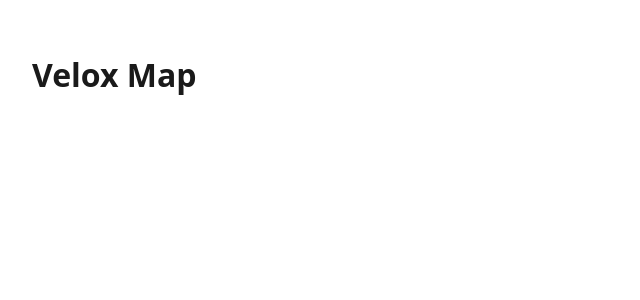
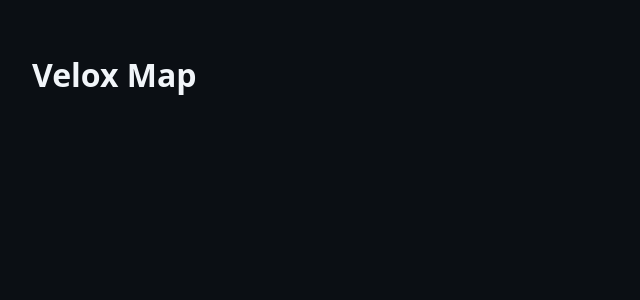
Before and after one commit to lskal/velox-map, a React (Vite) app: page / in a window 1280 px wide. Shown: the top 300 px of the page, without its empty margins (0-640 px from the left). Built offline with nearby package versions, Linux system fonts and the light colour scheme.

Commit message:
feat(styles): add colour tokens with dark default and light theme

```diff
--- /dev/null
+++ b/src/styles/_tokens.scss
@@ -0,0 +1,42 @@
+// Colour tokens - DESIGN.md chapter 2 (Interface).
+// The only file with colour values. Dark is the default; light via <html data-theme="light">.
+
+:root {
+	color-scheme: dark;
+
+	--color-canvas: #0b0f14;
+	--color-bg: #101419;
+	--color-panel: #141b24;
+	--color-elevated: #1c2533;
+	--color-active: #263344;
+	--color-border: #233041;
+	--color-border-subtle: #1a2430;
+	--color-text: #f1f5f9;
+	--color-text-body: #cbd5e1;
+	--color-text-2: #94a3b8;
+	--color-accent: #38bdf8;
+	--color-accent-text: #7dd3fc;
+	--color-notice-text: #fbbf24;
+	--color-notice-bg: rgba(245, 158, 11, 0.1);
+	--color-notice-border: rgba(245, 158, 11, 0.3);
+}
+
+[data-theme='light'] {
+	color-scheme: light;
+
+	--color-canvas: #f8fafc;
+	--color-bg: #f8fafc;
+	--color-panel: #ffffff;
+	--color-elevated: #f1f5f9;
+	--color-active: #f0f9ff;
+	--color-border: #cbd5e1;
+	--color-border-subtle: #e2e8f0;
+	--color-text: #0f172a;
+	--color-text-body: #334155;
+	--color-text-2: #475569;
+	--color-accent: #0284c7;
+	--color-accent-text: #0369a1;
+	--color-notice-text: #92400e;
+	--color-notice-bg: #fffbeb;
+	--color-notice-border: #fcd34d;
+}
--- a/src/styles/global.scss
+++ b/src/styles/global.scss
@@ -1,18 +1,10 @@
+@use 'tokens';
+
 :root {
-	--color-bg: #ffffff;
-	--color-text: #1a1a1a;
 	--space-4: 1rem;
 	--space-8: 2rem;
 
-	color-scheme: light dark;
 	font-family: system-ui, sans-serif;
-}
-
-@media (prefers-color-scheme: dark) {
-	:root {
-		--color-bg: #121212;
-		--color-text: #f0f0f0;
-	}
 }
 
 *,
@@ -23,6 +15,6 @@
 
 body {
 	margin: 0;
-	background: var(--color-bg);
+	background: var(--color-canvas);
 	color: var(--color-text);
 }
```
